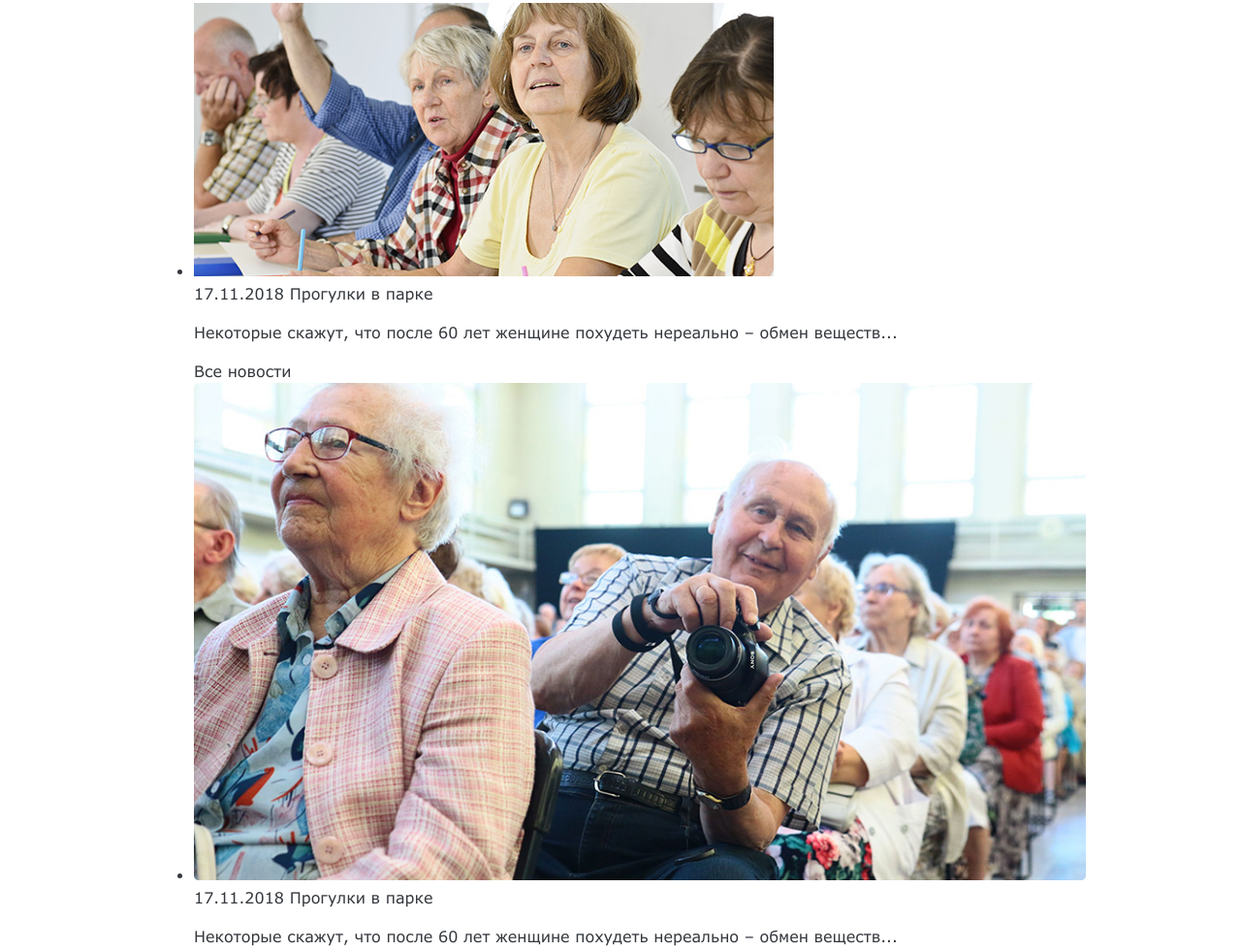
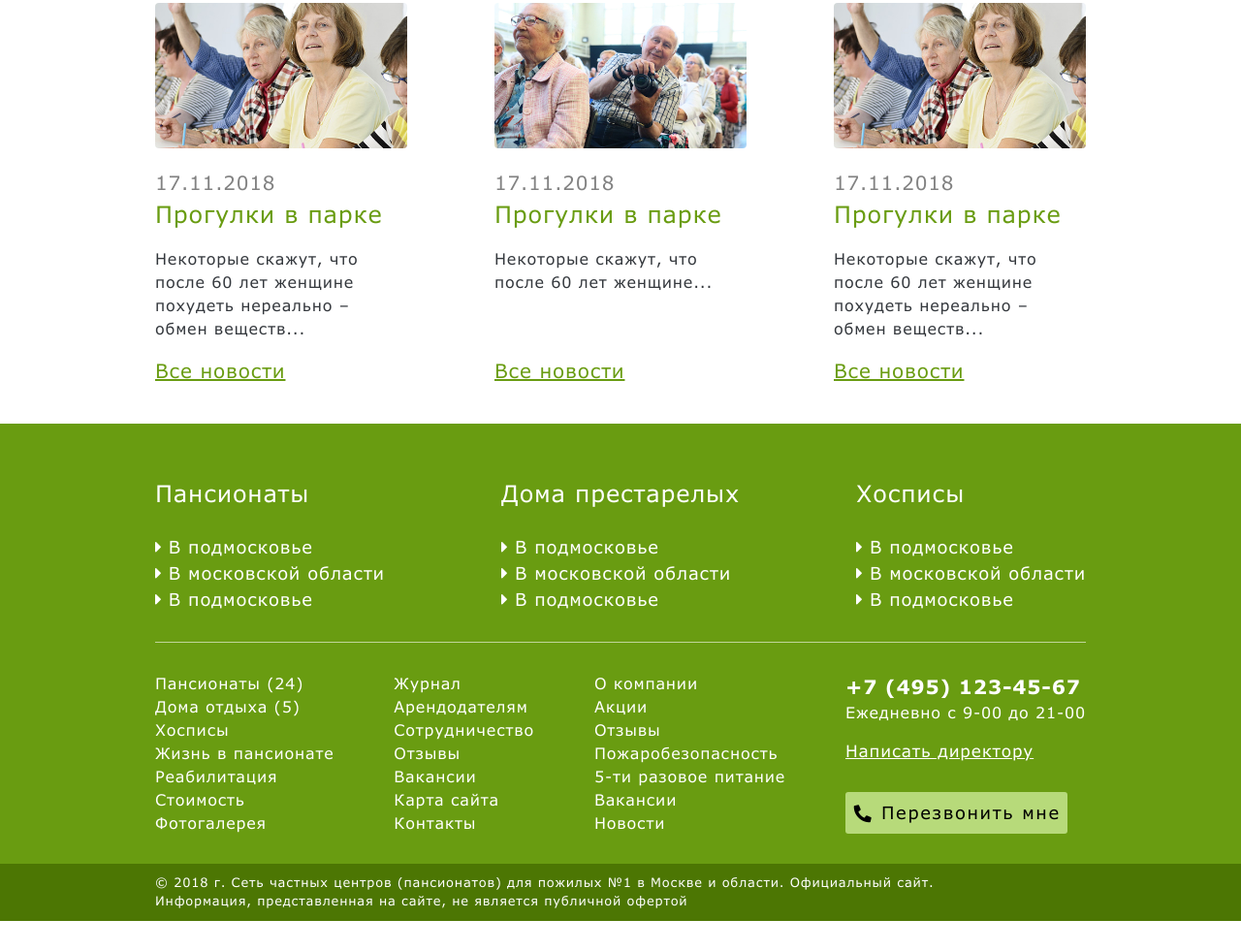
Before and after one commit to Verta-master/family, a plain HTML site: page index.html in a window 1280 px wide. Shown: the part 7136-8117 px from the top of the page at 97% size. After the commit the page ends 8086 px from the top, so only its background shows below. Drawn offline with nearby package versions, Linux system fonts and the light colour scheme; a web font is replaced by a local one.

Commit message:
Update 2018-11-22T06:29:57.187Z

```diff
--- a/css/style.css
+++ b/css/style.css
@@ -1337,3 +1337,178 @@ button {
   background-size: 40px 150px;
   background-position: left top;
 }
+.news__list {
+  margin: 0;
+  padding: 0;
+  list-style: none;
+  display: -webkit-box;
+  display: -ms-flexbox;
+  display: flex;
+  -ms-flex-wrap: wrap;
+      flex-wrap: wrap;
+  -webkit-box-pack: start;
+      -ms-flex-pack: start;
+          justify-content: flex-start;
+}
+.news__item {
+  width: 260px;
+  margin-right: 90px;
+  margin-bottom: 40px;
+  display: -webkit-box;
+  display: -ms-flexbox;
+  display: flex;
+  -webkit-box-orient: vertical;
+  -webkit-box-direction: normal;
+      -ms-flex-direction: column;
+          flex-direction: column;
+  -webkit-box-pack: start;
+      -ms-flex-pack: start;
+          justify-content: flex-start;
+}
+.news__item:nth-child(3n) {
+  margin-right: 0;
+}
+.news__img {
+  width: 100%;
+  height: 150px;
+  margin-bottom: 20px;
+  display: -webkit-box;
+  display: -ms-flexbox;
+  display: flex;
+  -webkit-box-pack: center;
+      -ms-flex-pack: center;
+          justify-content: center;
+  -webkit-box-align: center;
+      -ms-flex-align: center;
+          align-items: center;
+  border-radius: 4px;
+  overflow: hidden;
+}
+.news__img img {
+  display: block;
+  height: 100%;
+  width: auto;
+  max-width: none;
+  -o-object-fit: cover;
+     object-fit: cover;
+}
+.news__info {
+  display: -webkit-box;
+  display: -ms-flexbox;
+  display: flex;
+  -webkit-box-orient: vertical;
+  -webkit-box-direction: normal;
+      -ms-flex-direction: column;
+          flex-direction: column;
+  -webkit-box-pack: start;
+      -ms-flex-pack: start;
+          justify-content: flex-start;
+  -webkit-box-flex: 1;
+      -ms-flex-positive: 1;
+          flex-grow: 1;
+  letter-spacing: 0.05em;
+}
+.news__info time {
+  color: #828282;
+  font-size: 20px;
+}
+.news__title {
+  display: block;
+  font-size: 24px;
+  color: #699c11;
+}
+.news__title:hover,
+.news__title:active {
+  text-decoration: underline;
+}
+.news__link {
+  display: block;
+  margin-top: auto;
+  color: #699c11;
+  font-size: 20px;
+  text-decoration: underline;
+}
+.news__link:hover,
+.news__link:active {
+  text-decoration: none;
+}
+.footer {
+  color: #fff;
+  letter-spacing: 0.05em;
+  background-color: #699c11;
+}
+.footer__top {
+  display: -webkit-box;
+  display: -ms-flexbox;
+  display: flex;
+  -webkit-box-pack: justify;
+      -ms-flex-pack: justify;
+          justify-content: space-between;
+  -webkit-box-align: start;
+      -ms-flex-align: start;
+          align-items: flex-start;
+  padding-top: 30px;
+  padding-bottom: 30px;
+  border-bottom: 1px solid rgba(255, 255, 255, 0.58);
+}
+.footer__bottom {
+  display: -webkit-box;
+  display: -ms-flexbox;
+  display: flex;
+  -webkit-box-pack: justify;
+      -ms-flex-pack: justify;
+          justify-content: space-between;
+  -webkit-box-align: start;
+      -ms-flex-align: start;
+          align-items: flex-start;
+  padding-top: 30px;
+  padding-bottom: 30px;
+}
+.footer__title {
+  font-size: 24px;
+}
+.footer__list {
+  margin: 0;
+  padding: 0;
+  list-style: none;
+  font-size: 18px;
+}
+.footer__column ul {
+  margin: 0;
+  padding: 0;
+  list-style: none;
+}
+.footer__info {
+  padding-top: 10px;
+  padding-bottom: 10px;
+  background-color: #4c7603;
+  font-size: 13px;
+}
+.footer__info p {
+  margin: 0;
+}
+.footer__phone {
+  display: block;
+  font-size: 20px;
+  font-weight: 700;
+}
+.footer__link {
+  margin-top: 15px;
+  display: block;
+  font-size: 17px;
+  text-decoration: underline;
+}
+.footer__call {
+  margin-top: 30px;
+  width: 229px;
+  height: 43px;
+  font-size: 18px;
+  color: #000;
+  letter-spacing: 0.09em;
+  background-color: #b7da7a;
+}
+.footer__call i {
+  -webkit-transform: scaleX(-1);
+          transform: scaleX(-1);
+  margin-right: 10px;
+}
--- a/index.html
+++ b/index.html
@@ -468,7 +468,7 @@
           <div class="news__info">
             <time datetime="2018-11-17">17.11.2018</time>
             <a href="#" class="news__title">Прогулки в парке</a>
-            <p>Некоторые скажут, что после 60 лет женщине похудеть нереально – обмен веществ...</p>
+            <p>Некоторые скажут, что после 60 лет женщине...</p>
             <a href="#" class="news__link">Все новости</a>
           </div>
         </li>
@@ -488,7 +488,8 @@
   </main>
 
   <footer class="footer">
-    <div class="footer__top wrapper">
+    <div class="wrapper">
+      <div class="footer__top">
         <div class="footer__block">
           <p class="footer__title">Пансионаты</p>
           <ul class="footer__list">
@@ -514,7 +515,7 @@
           </ul>
         </div>
       </div>
-    <div class="footer__bottom wrapper">
+      <div class="footer__bottom">
         <div class="footer__column">
           <ul>
             <li><a href="#">Пансионаты (24)</a></li>
@@ -553,6 +554,7 @@
           <span>Ежедневно с 9-00 до  21-00</span>
           <a href="#" class="footer__link">Написать директору</a>
           <a href="#" class="btn footer__call"><i class="fa fa-phone"></i> Перезвонить мне</a>
+        </div>
       </div>
     </div>
     <div class="footer__info">
```
Also changed, not shown: css/style.min.css, img/icon-arrow-white.png, img/icons.png. Lines whose indentation alone changed are shown as unchanged.
